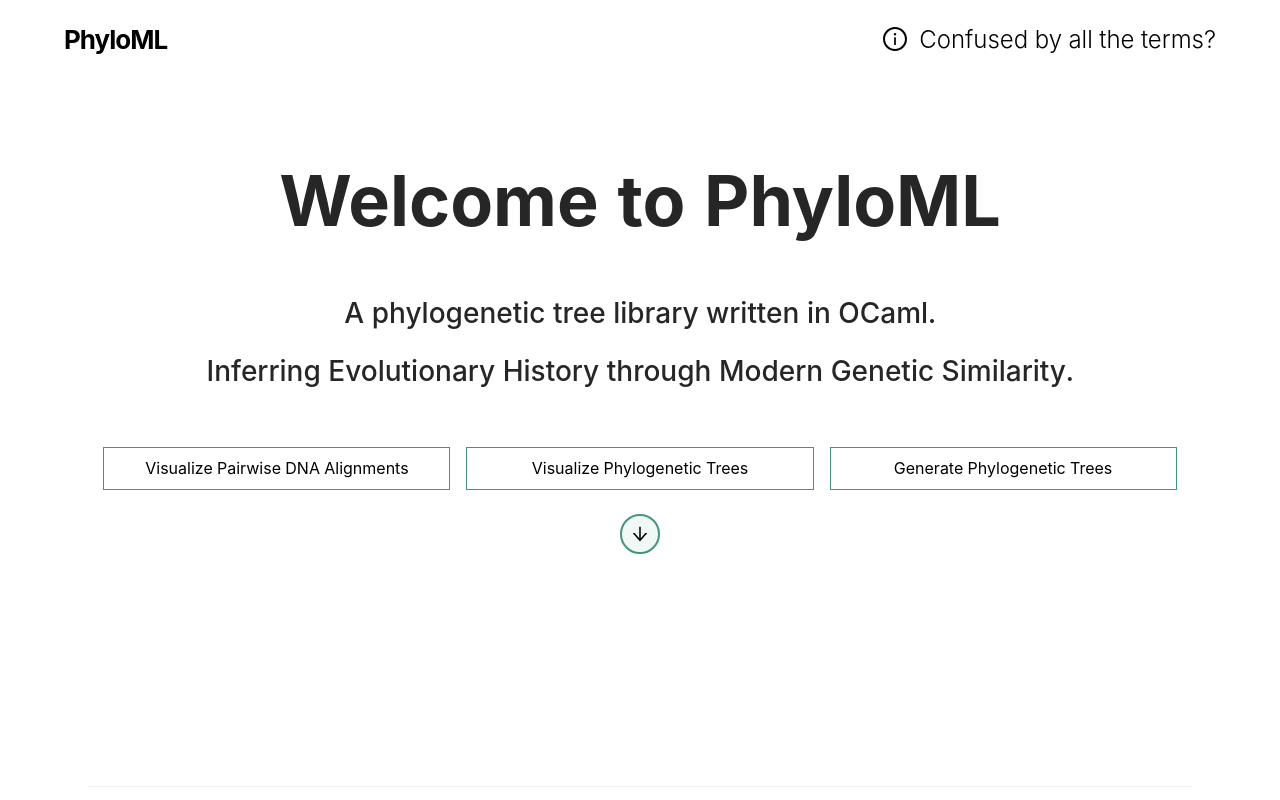
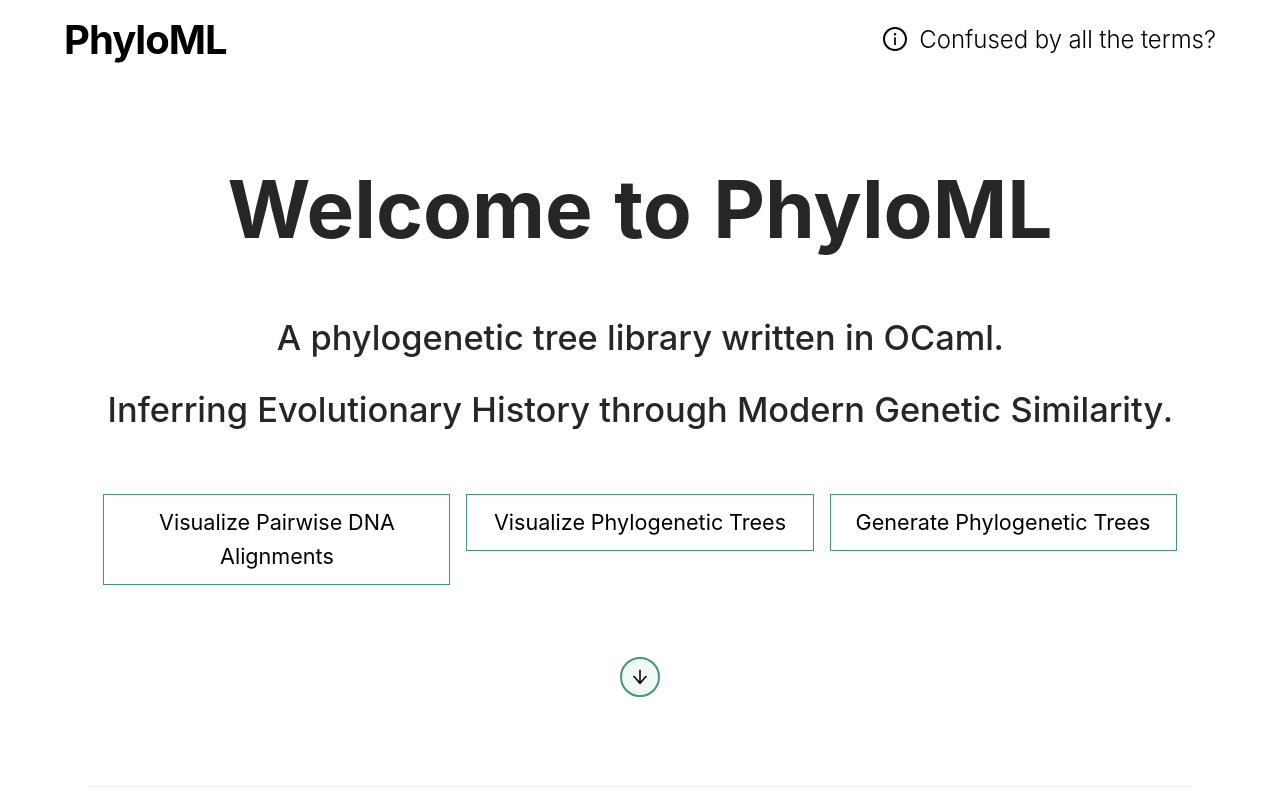
Before and after one commit to VF-S/phylo-lib-web, a React (Create React App) app: page / in a window 1280 px wide. Shown: the top 800 px of the page. Built offline with nearby package versions, Linux system fonts and the light colour scheme; what bs-platform would draw is missing.

Commit message:
font resp

```diff
--- a/src/App.css
+++ b/src/App.css
@@ -12,7 +12,7 @@ html {
   align-items: center;
   padding-left: 5%;
   padding-right: 5%;
-  font-size: 26px;
+  font-size: 5vmin;
   min-height: 10vh;
   position: relative;
 }
@@ -76,7 +76,7 @@ a.tooltip {
 }
 
 .home-down {
-  margin-top: 2vh;
+  margin-top: 8vh;
 }
 
 h3 {
@@ -101,20 +101,20 @@ h1 {
 }
 
 .intro h1 {
-  font-size: 5em;
+  font-size: 10vmin;
 }
 
 .intro h2 {
-  font-size: 2em;
+  font-size: 4.3vmin;
   font-weight: 500;
 }
 
 .page h1 {
-  font-size: 3.5em;
+  font-size: 7vmin;
 }
 
 .page h2 {
-  font-size: 1.5em;
+  font-size: 3.7vmin;
 }
 
 
@@ -125,7 +125,7 @@ h1 {
   display: flex;
   justify-content: center;
   flex: 1;
-  font-size: 16px;
+  font-size: 2.7vmin;
   padding: 0.5em 1em;
   text-align: center;
   transition: all 0.1s ease-in-out;
--- a/src/components/HomeContent.js
+++ b/src/components/HomeContent.js
@@ -78,9 +78,9 @@ export default function HomeContents() {
             </a>
           </Row>
         </div>
-        <div className="explanation" id="explanation">
-          <Row justify="center">
-            <Divider />
+        <div className="explanation">
+          <Row justify="center" >
+            <Divider id="explanation" />
             <h1> Explanations and Examples </h1>
           </Row>
           <Row>
```
